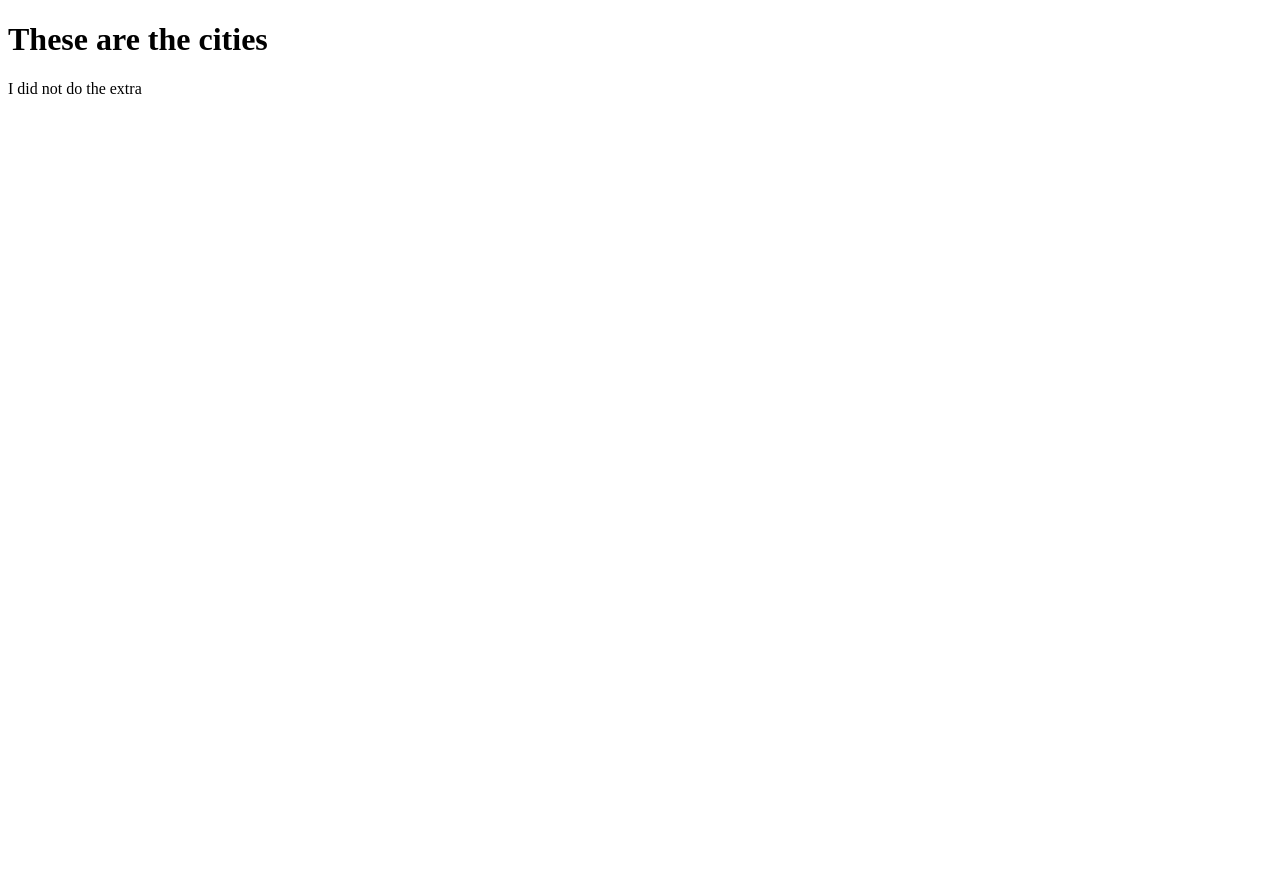
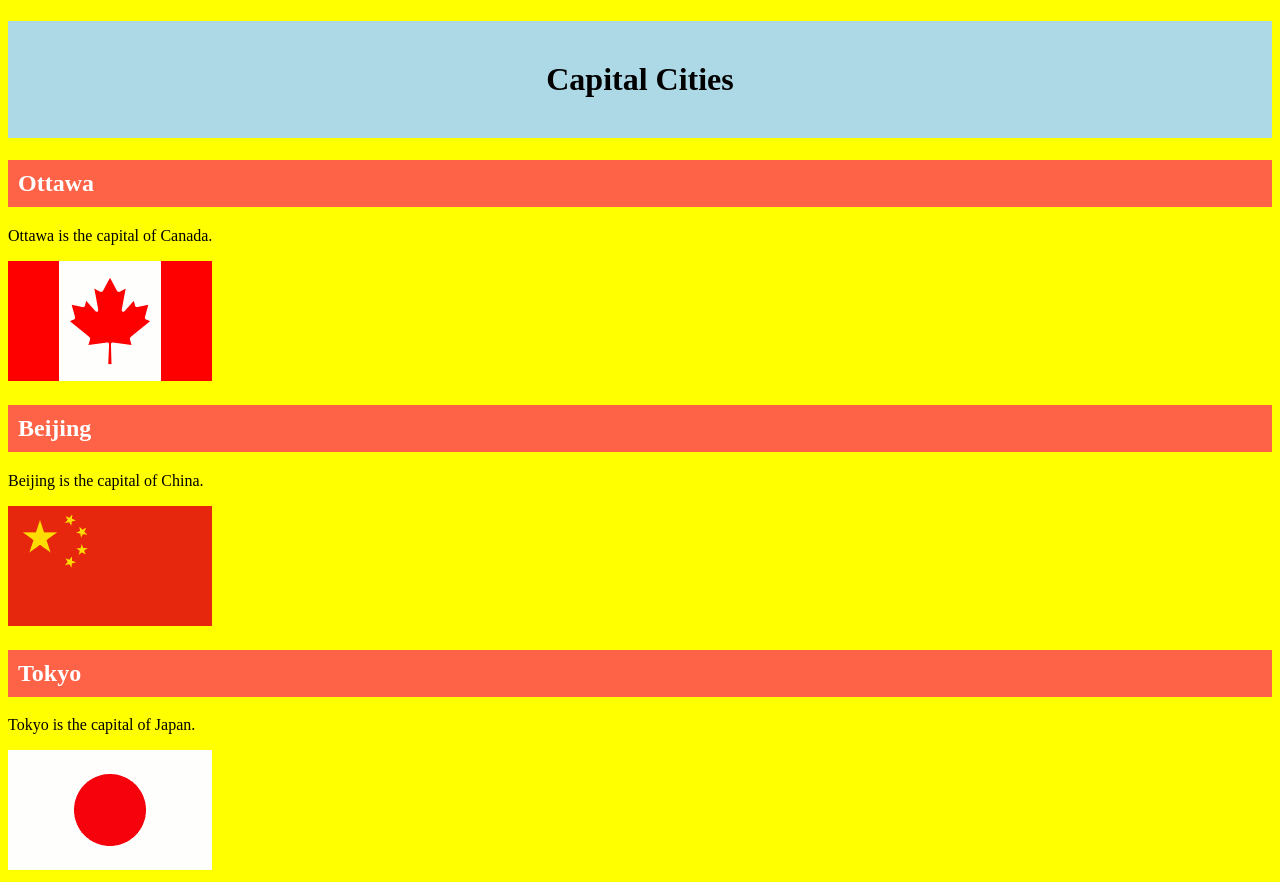
Before and after one commit to MTHS-ICS2O-2-2022/ICS2O-Unit-1-03-Dominic-Madeira, a plain HTML site: page cities.html in a window 1280 px wide. Before the commit the page ends 800 px from the top, so only its background shows below. Drawn offline with Linux system fonts and the light colour scheme.

Commit message:
added cities

```diff
--- a/cities.html
+++ b/cities.html
@@ -1,11 +1,45 @@
 <!DOCTYPE html>
 <html lang="en-ca">
-<head>
-  <meta charset="utf-8">
-  <title>Cities</title>
-</head>
-<body>
-  <h1>These are the cities</h1>
-  <p>I did not do the extra</p>
-</body>
+  <head>
+    <meta charset="utf-8"><meta name="description" content="My second webpage, with proper style">
+    <meta name="keywords" content="mths, ics2o">
+    <meta name="author" content="Mr. Coxall">
+    <meta name="viewport" content="width=device-width, initial-scale=1.0">
+    <title>Cities</title>
+  </head>
+  <style>
+    #my-header {
+      background-color: lightblue;
+      color: black;
+      padding: 40px;
+      text-align: center;
+    }
+
+    .city {
+      background-color: tomato;
+      color: white;
+      padding: 10px;
+    }
+  </style>
+
+  <body style="background-color:yellow;">
+    <h1 id="my-header">Capital Cities</h1>
+
+    <!-- Multiple elements with same class -->
+    <h2 class="city">Ottawa</h2>
+    <p>Ottawa is the capital of Canada.</p>
+    <img src="./images/flag-of-Canada.png" alt="Canada">
+
+    <h2 class="city">Beijing</h2>
+    <p>Beijing is the capital of China.</p>
+    <img src="./images/flag-of-China.png" alt="China">
+
+    <h2 class="city">Tokyo</h2>
+    <p>Tokyo is the capital of Japan.</p>
+    <img src="./images/flag-of-Japan.png" alt="Japan">
+
+    <!-- <h2 class="city">Vatican City</h2>
+    <p>Vatican City is the capital of Vatican City.</p>
+    <img src="./images/flag-of-Vatican-City.png" alt="Vatican City"> -->
+  </body>
 </html>
```
Also changed, not shown: images/flag-of-Canada.png (added), images/flag-of-China.png (added), images/flag-of-Japan.png (added), images/flag-of-United-States-of-America.png (added).
